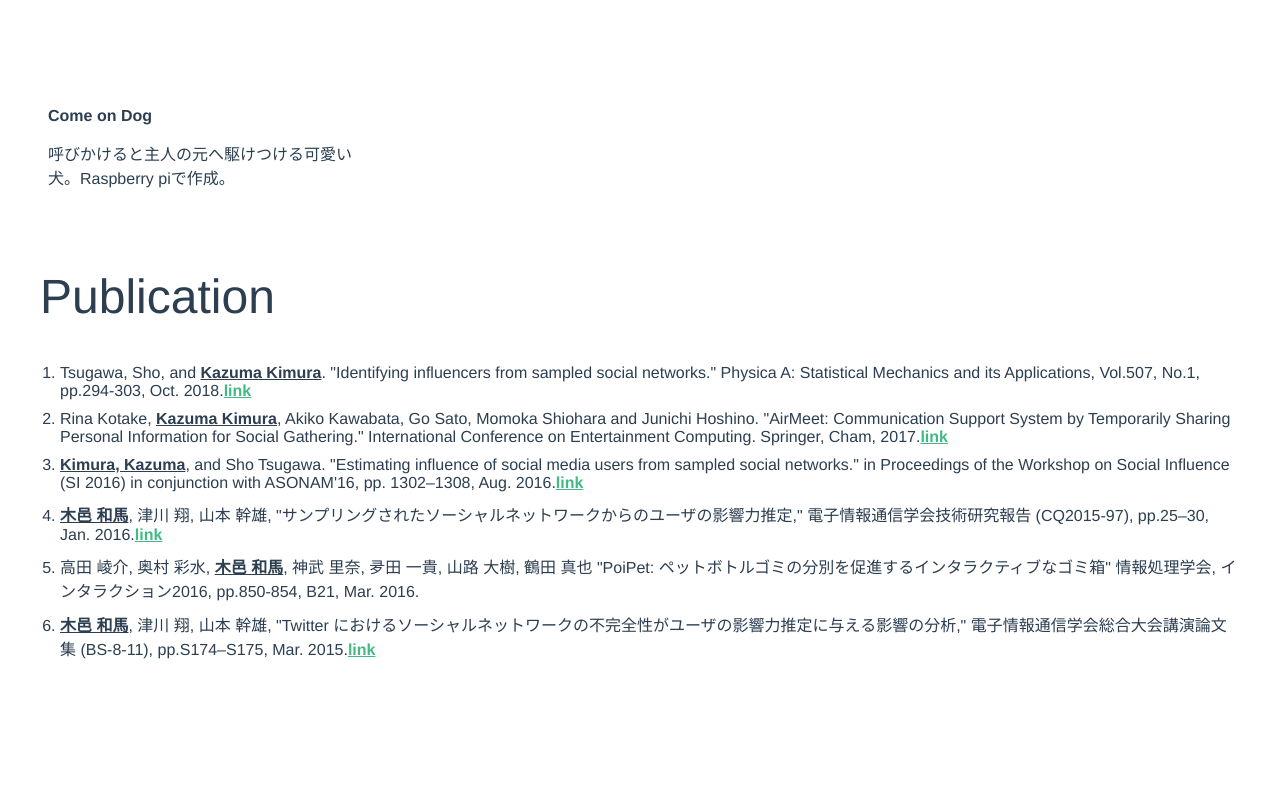
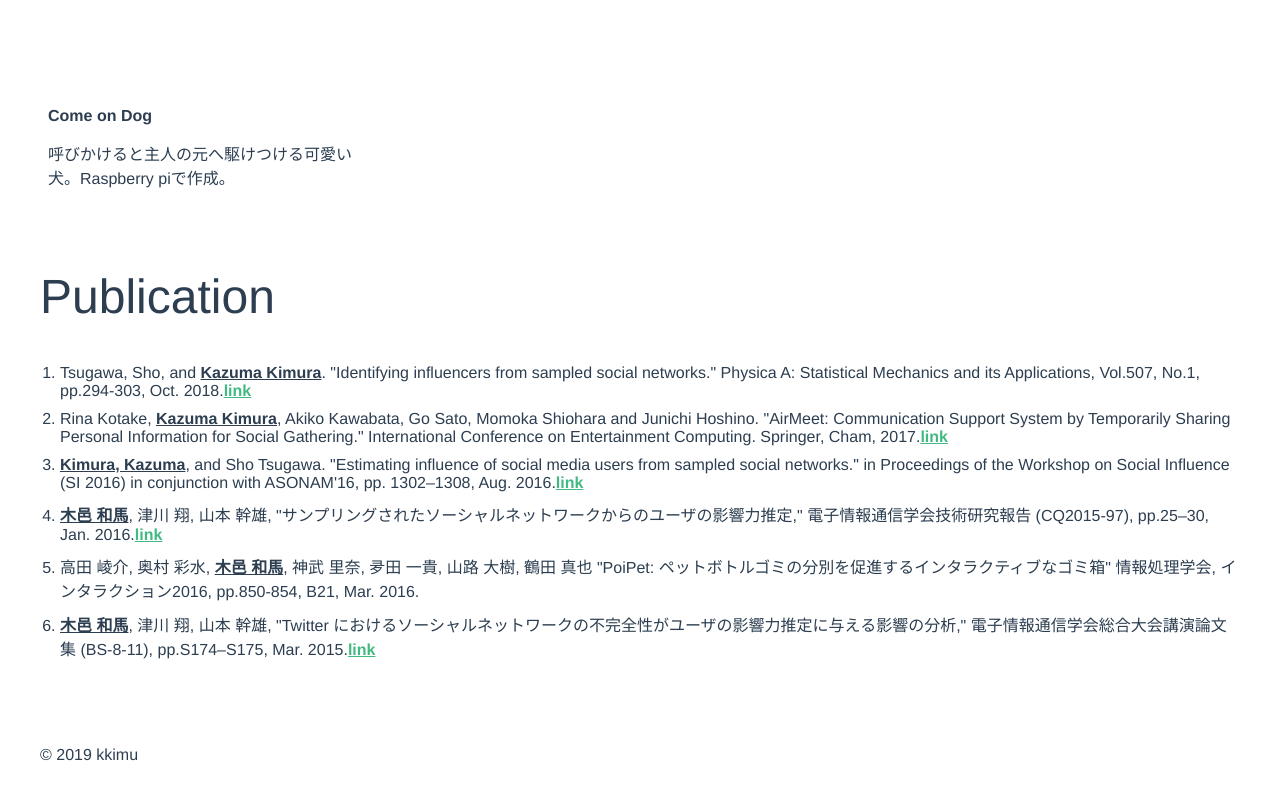
Before and after one commit to koooootake/kkimu-vue-app, a Vue app: page /#/ in a window 1280 px wide. Shown: the part 2608-3408 px from the top of the page. Before the commit the page ends 3298 px from the top, so only its background shows below. Built offline with nearby package versions, Linux system fonts and the light colour scheme; grey boxes are pictures that could not be loaded.

Commit message:
Add footer

```diff
--- a/src/App.vue
+++ b/src/App.vue
@@ -1,12 +1,18 @@
 <template>
   <div id="app">
     <router-view/>
+    <footer-view/>
   </div>
 </template>
 
 <script>
+import FooterView from './components/globals/Footer';
+
 export default {
   name: 'App',
+  components: {
+    FooterView: FooterView,
+  },
 };
 </script>
 
@@ -22,6 +28,5 @@ export default {
 a {
   color: #42b983;
   font-weight: 600;
-
 }
 </style>
--- /dev/null
+++ b/src/components/globals/Footer.vue
@@ -0,0 +1,23 @@
+<template>
+  <footer>
+    <p>{{copyright}}</p>
+  </footer>
+</template>
+
+<script>
+export default {
+  data(){
+    return{
+      copyright: "© 2019 kkimu"
+    }
+  }
+}
+</script>
+
+<style>
+  footer{
+    max-width: 1200px;
+    margin: 0 auto;
+    padding: 70px 0;
+  }
+</style>
```
